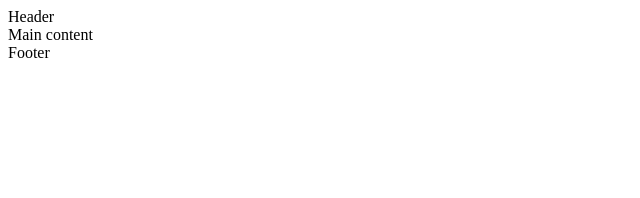
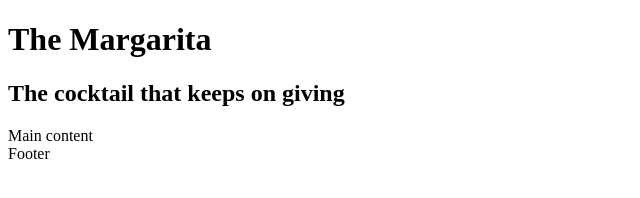
Before and after one commit to hebjornberg/margarita, a plain HTML site: page index.html in a window 1280 px wide. Shown: the whole page, without its empty margins (0-640 px from the left). Drawn offline with Linux system fonts and the light colour scheme.

Commit message:
Add title and heading

```diff
--- a/index.html
+++ b/index.html
@@ -2,11 +2,18 @@
 <html lang="en">
 <head>
     <meta charset="UTF-8">
+    <meta http-equiv="X-UA-Compatible" content="IE=edge">
     <meta name="viewport" content="width=device-width, initial-scale=1.0">
-    <title>Document</title>
+    <!--Title-->
+    <title>Margarita - A tangy cocktail</title>
+
+
 </head>
 <body>
-    <header>Header</header>
+    <header>
+        <h1>The Margarita</h1>
+        <h2>The cocktail that keeps on giving</h2>
+    </header>
     <main>Main content</main>
     <footer>Footer</footer>
 </body>
```
